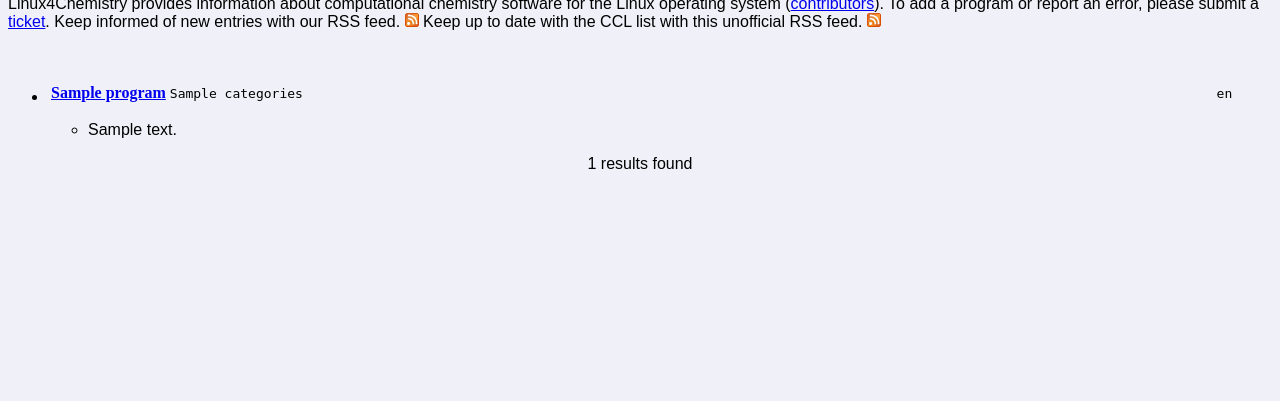
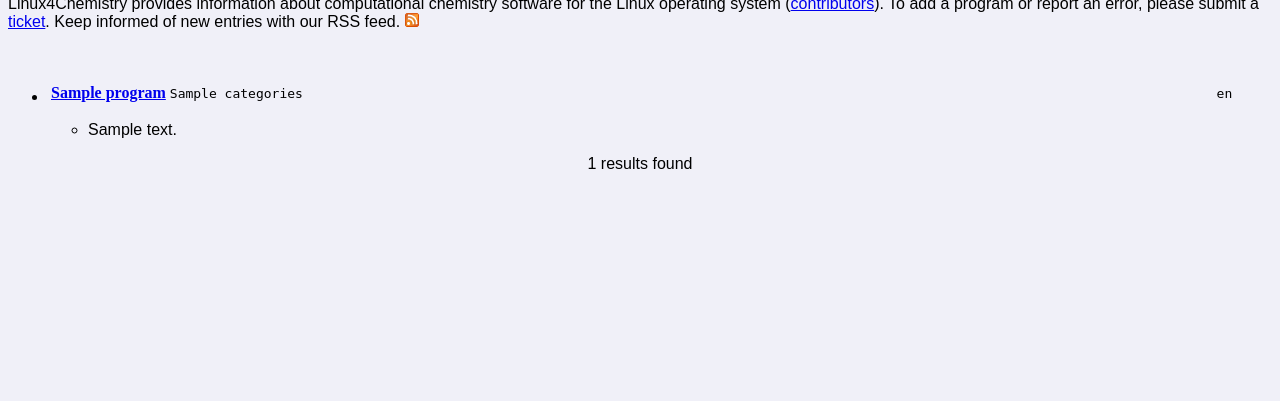
Before and after one commit to linux4chemistry/linux4chemistry, a Django app: template linux4chemistry/oldsite/templates/oldsite/linux4chemistry.html in a window 1280 px wide. Shown: the part 399-800 px from the top of the page. Run offline with Django 3.2, Linux system fonts and the light colour scheme; tables that the repository leaves empty hold one stand-in row (values such as "Sample post"); the template is opened without the code that fills it: values that come from a table or form of the project are taken from there, most other values are stand-ins (such as "Sample title", 1, 10 or a date in 2020); some libraries are stand-ins or nearby versions.

Commit message:
link to ccl rss feed temporarily commented out.

```diff
--- a/linux4chemistry/oldsite/templates/oldsite/linux4chemistry.html
+++ b/linux4chemistry/oldsite/templates/oldsite/linux4chemistry.html
@@ -88,10 +88,10 @@ visualization, graphic, quantum mechanic, dynamic, kinetic, simulation
       <a href="{{ STATIC_URL }}rss/l4c-rss.xml">
 	<img src="{{ STATIC_URL }}img/feed-icon-14x14.png"
 	     alt="L4C feed" border="0" /></a>
-      Keep up to date with the CCL list with this unofficial RSS feed.
+      <!--Keep up to date with the CCL list with this unofficial RSS feed.
       <a href="http://baoilleach.webfactional.com/site_media/RSS/ccl.rss">
 	<img src="{{ STATIC_URL }}img/feed-icon-14x14.png"
-	     alt="CCL feed" border="0" /></a>
+	     alt="CCL feed" border="0" /></a>-->
     </p>
 
     <br/>
```
